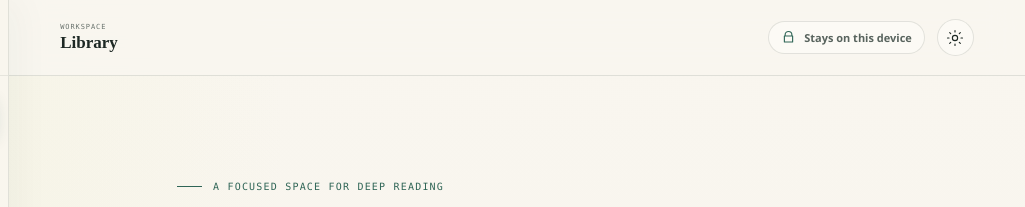
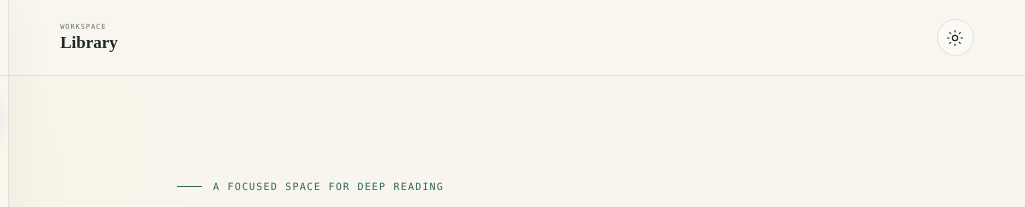
Before and after one commit to ryqdev/ultra-learner, a website with bundled scripts: page public/index.html in a window 1280 px wide. Shown: the top 207 px of the page, 255-1280 px from the left. Built offline with nearby package versions, Linux system fonts and the light colour scheme; files whose address does not match are found by name.

Commit message:
chore: remove unused text

```diff
--- a/public/index.html
+++ b/public/index.html
@@ -85,10 +85,6 @@
         </div>
 
         <div class="topbar-actions">
-          <span class="privacy-pill">
-            <svg viewBox="0 0 20 20" aria-hidden="true"><path d="M5.5 8V6.5a4.5 4.5 0 0 1 9 0V8m-10 0h11v8h-11V8Z" /></svg>
-            Stays on this device
-          </span>
           <button class="icon-button" id="theme-button" type="button" aria-label="Toggle reading theme" aria-pressed="false" title="Toggle reading theme">
             <svg class="sun-icon" viewBox="0 0 24 24" aria-hidden="true"><circle cx="12" cy="12" r="3.5"/><path d="M12 2v2m0 16v2M4.9 4.9l1.4 1.4m11.4 11.4 1.4 1.4M2 12h2m16 0h2M4.9 19.1l1.4-1.4M17.7 6.3l1.4-1.4"/></svg>
           </button>
--- a/public/styles.css
+++ b/public/styles.css
@@ -148,28 +148,6 @@ svg {
   gap: 12px;
 }
 
-.privacy-pill {
-  display: inline-flex;
-  align-items: center;
-  gap: 8px;
-  padding: 8px 12px;
-  color: #59645e;
-  border: 1px solid rgba(74, 84, 78, 0.15);
-  border-radius: 999px;
-  background: rgba(255, 253, 248, 0.55);
-  font-size: 11px;
-  font-weight: 600;
-}
-
-.privacy-pill svg {
-  width: 15px;
-  fill: none;
-  stroke: var(--green-bright);
-  stroke-width: 1.5;
-  stroke-linecap: round;
-  stroke-linejoin: round;
-}
-
 .icon-button,
 .tool-button,
 .document-icon,
@@ -2170,10 +2148,6 @@ body.is-dark .thumbnail-item.is-active {
     padding: 0 20px;
   }
 
-  .privacy-pill {
-    display: none;
-  }
-
   .welcome-view {
     display: block;
     width: min(100% - 40px, 560px);
```
Also changed, not shown: test/server.test.ts (+1 -0 lines).
